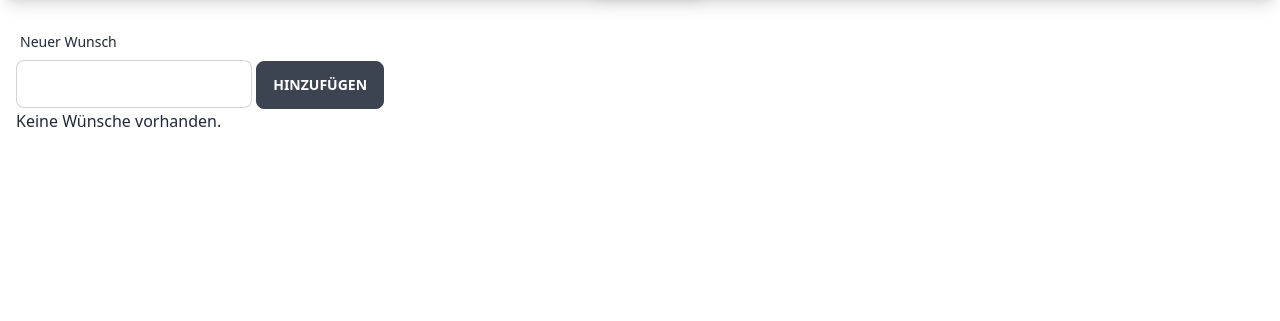
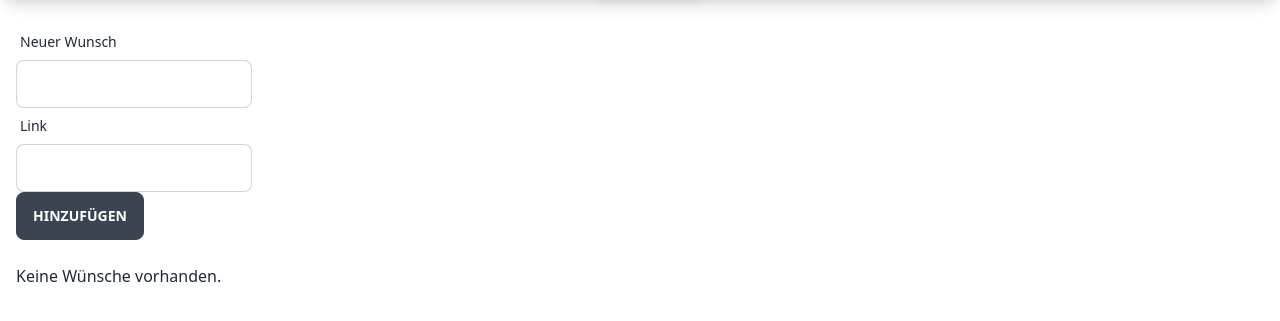
Before and after one commit to tobiasff3200/wishlist, a Django app: page /wish/1 in a window 1280 px wide. Shown: the part 68-389 px from the top of the page. Run offline with Django 3.2, Linux system fonts and the light colour scheme; the visitor is signed in with stand-in values (Sample User, id 1); data comes from the database, SQL or seed files in the repository; data that the repository does not hold is empty; some libraries are stand-ins or nearby versions.

Commit message:
feat: Adds link field to wish
Wishs now have a link field to store a url

```diff
--- a/app/models.py
+++ b/app/models.py
@@ -4,6 +4,7 @@ from django.db import models
 
 class Wish(models.Model):
 	text = models.TextField(max_length=1000)
+	link = models.URLField(verbose_name="Link", null=True)
 	owner = models.ForeignKey(User, on_delete=models.CASCADE)
 	wish_for = models.ForeignKey(User, on_delete=models.CASCADE, related_name="wish_of")
 	reserved_by = models.ForeignKey(User, on_delete=models.CASCADE, related_name="reserved_wish", null=True)
--- a/app/urls.py
+++ b/app/urls.py
@@ -5,7 +5,7 @@ from app import views
 urlpatterns = [
 	path('', views.homeView, name="homeView"),
 	path('wish/<int:list_user>', views.wishListView, name="wishList"),
-	path('wish', views.newOwnWishView, name="newOwnWish"),
+	path('wish', views.newWishView, name="newOwnWish"),
 	path('wish/delete/<int:wish_id>', views.deleteWishView, name="deleteWish"),
 	path('wish/reserve/<int:wish_id>', views.reserveWishView, name="reserveWish"),
 	path('wish/unreserve/<int:wish_id>', views.cancelReserveWishView, name="cancelReserveWish"),
--- a/app/views.py
+++ b/app/views.py
@@ -28,12 +28,13 @@ def wishListView(request, list_user):
 	              context={'wishes': wishes, 'list_owner': list_owner, 'all_users': users})
 
 
-def newOwnWishView(request):
+def newWishView(request):
 	if not request.user.is_authenticated:
 		return HttpResponseRedirect(reverse('ownList'), status=401)
 	text = request.POST['wish-text']
+	link = request.POST['wish-link']
 	list_owner = get_object_or_404(User, pk=request.POST['list_owner'])
-	newWish = Wish(text=text, owner=request.user, wish_for=list_owner)
+	newWish = Wish(text=text, link=link, owner=request.user, wish_for=list_owner)
 	if request.user != list_owner:
 		newWish.reserved_by = request.user
 	newWish.save()
--- a/templates/app/own-wish-list.html
+++ b/templates/app/own-wish-list.html
@@ -39,9 +39,13 @@
 		{% csrf_token %}
 		<input type="hidden" name="list_owner" value="{{ list_owner.id }}">
 		<label class="label" for="wish-text"><span class="label-text">Neuer Wunsch</span></label>
-		<input type="text" id="wish-text" name="wish-text" class="input input-bordered">
+		<input type="text" id="wish-text" name="wish-text" class="input input-bordered" required>
+		<label class="label" for="wish-link"><span class="label-text">Link</span></label>
+		<input type="url" id="wish-link" name="wish-link" class="input input-bordered">
+		<br>
 		<input type="submit" value="Hinzufügen" class="btn">
 	</form>
+	<br>
 	<div>
 		{% for wish in wishes %}
 			<div class="card shadow-lg compact">
@@ -54,6 +58,11 @@
 							</div>
 						{% endif %}
 					</h2>
+					{% if wish.link %}
+						<div>
+							<a href="{{ wish.link }}">Link</a>
+						</div>
+					{% endif %}
 					<div class="card-actions">
 						{% if wish.owner == user %}
 							<a class="btn btn-sm" href="{% url 'deleteWish' wish.id %}?list_owner={{ list_owner.id }}">Löschen</a>{% endif %}
```
Also changed, not shown: app/migrations/0002_wish_link.py (added), 1 other file.
